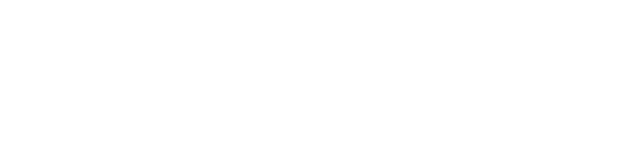
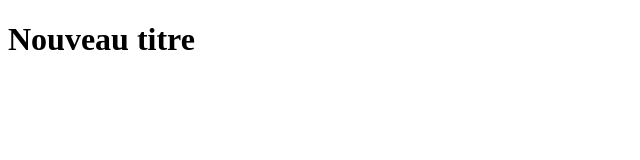
Before and after one commit to JimmyDebidin/githubChallenge1, a plain HTML site: page index.html in a window 1280 px wide. Shown: the whole page, without its empty margins (0-640 px from the left). Drawn offline with Linux system fonts and the light colour scheme.

Commit message:
Add h1
Ajout d'un titre

```diff
--- a/index.html
+++ b/index.html
@@ -9,7 +9,7 @@
 </head>
 
 <body>
-
+    <h1>Nouveau titre</h1>
 </body>
 
 </html>
```
Also changed, not shown: 2 other files.
